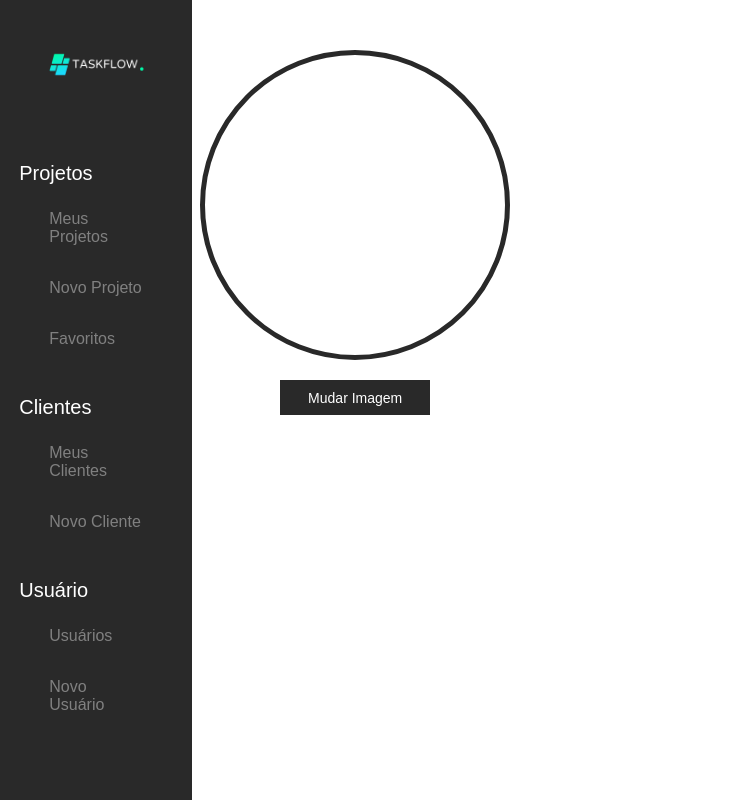
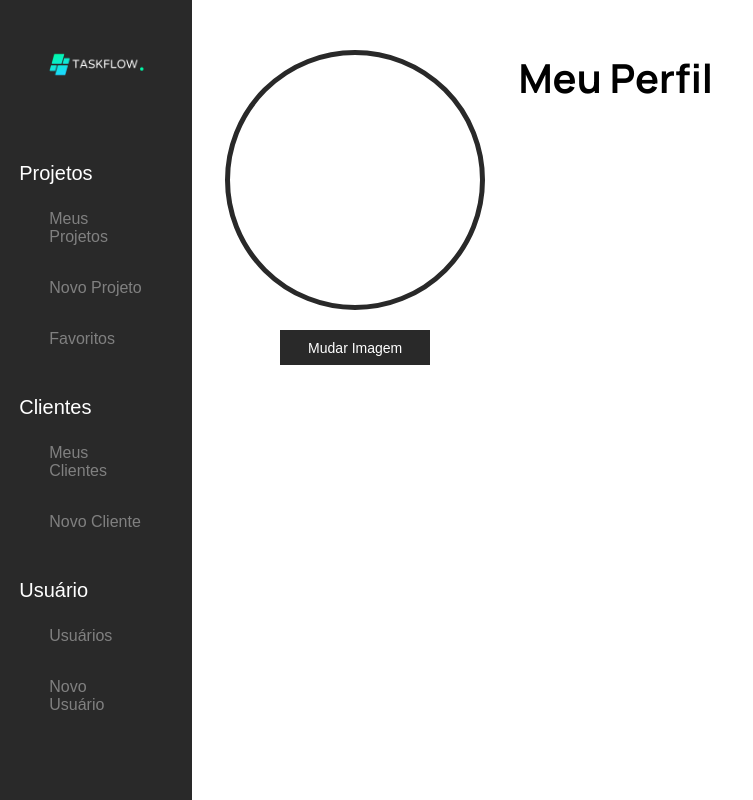
Before and after one commit to caamag/taskflow, a React (Vite) app: page /currentUser/account in a window 1280 px wide. Shown: the whole page, without its empty margins (0-753 px from the left). Built offline with nearby package versions, Linux system fonts and the light colour scheme; no server answers; sample sign-in values are in the browser's storage.

Commit message:
enviando atualizações

```diff
--- a/src/pages/profile/profile.css
+++ b/src/pages/profile/profile.css
@@ -23,8 +23,8 @@
 }
 
 .profile-photo {
-    width: 300px;
-    height: 300px;
+    width: 250px;
+    height: 250px;
     margin: 0 auto;
     margin-top: 50px;
     border: solid 5px rgb(41, 41, 41);
@@ -84,3 +84,10 @@
         transform: rotate(360deg);
     }
 }
+
+
+/*profile form*/
+.profile-form h1 {
+    margin-top: 50px;
+    font-weight: bold !important;
+}
--- a/src/pages/profile/profile.jsx
+++ b/src/pages/profile/profile.jsx
@@ -32,6 +32,9 @@ const Profile = () => {
         setformPicture(false)
     }
 
+    //profile form
+    console.log(user);
+
     return <div className='container profile-container'>
         <div className='photo-container'>
             <div className='profile-photo' style={{
@@ -63,7 +66,11 @@ const Profile = () => {
         </div>
 
         <form className='profile-form'>
+            <h1>Meu Perfil</h1>
 
+            <label>
+
+            </label>
         </form>
     </div>
 
```
